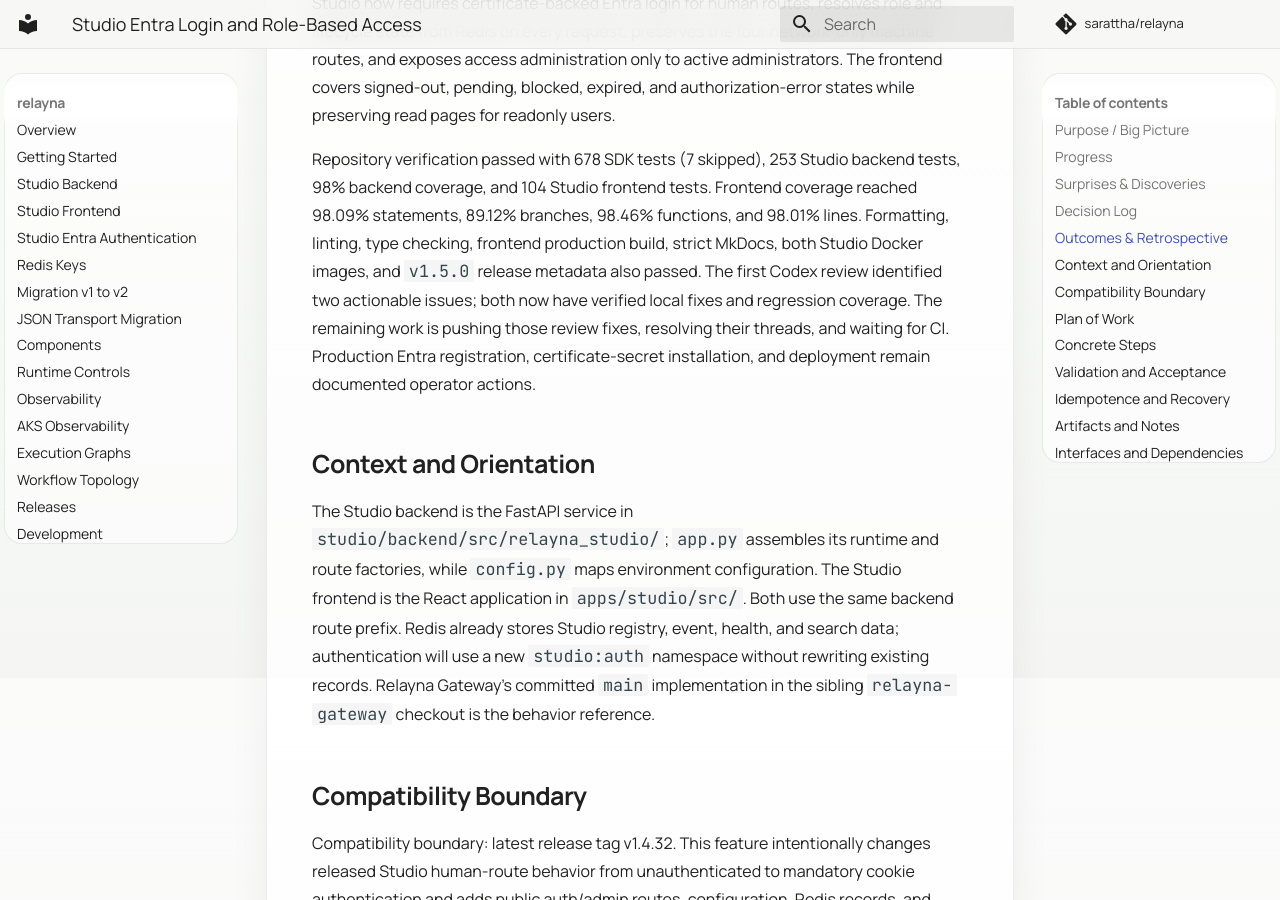
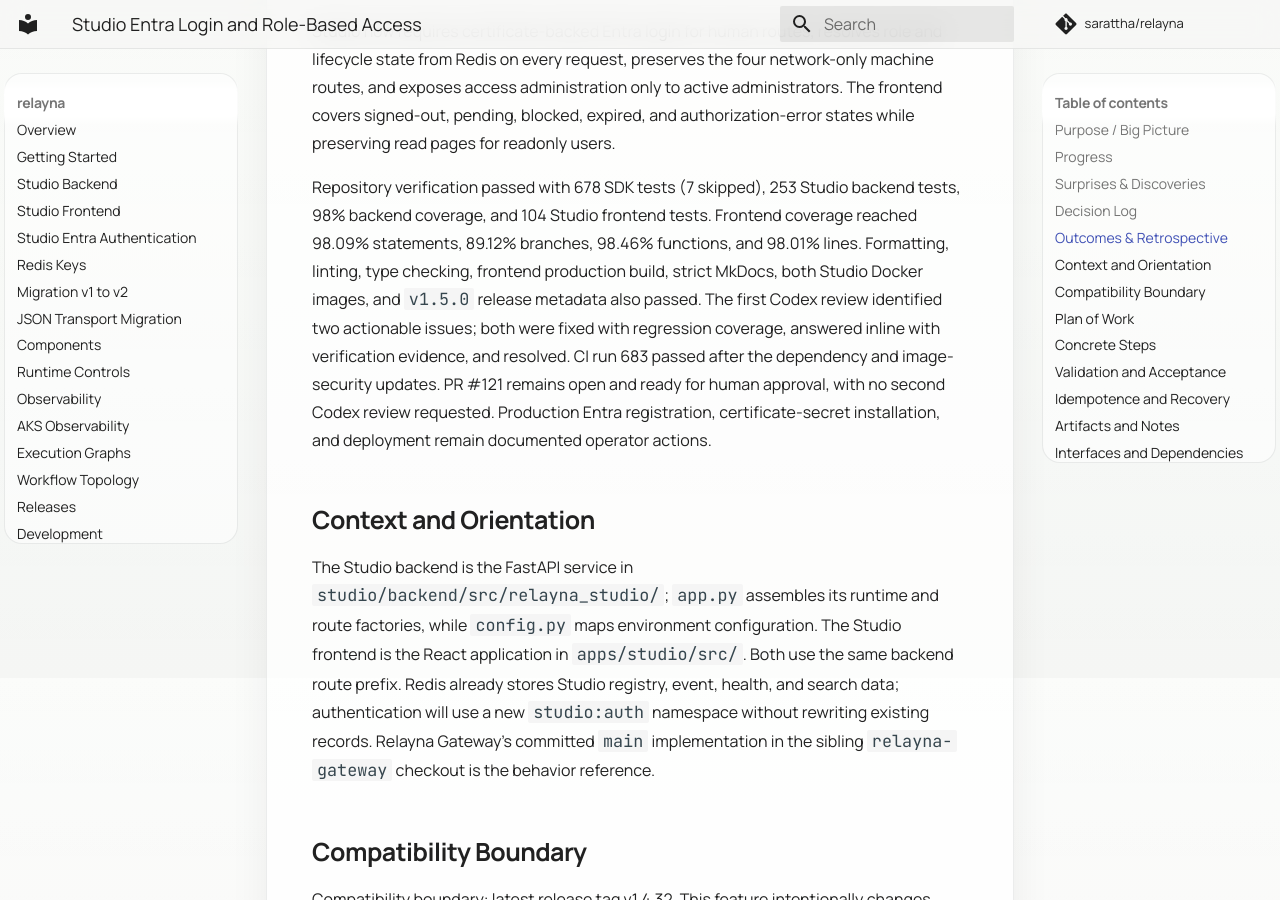
Before and after one commit to sarattha/relayna, an MkDocs documentation site: the page built from docs/execplans/studio-entra-login-rbac.md, in a window 1280 px wide and 900 px high, scrolled down 2922 px. Built offline with MkDocs 1.6.1 and Material for MkDocs 9.7.7, drawn with Linux system fonts in a browser that asks for light colours; comment, search, counter and statistics services are not loaded; some of the changed text lies outside the part shown.

Commit message:
docs: close Studio Entra exec plan

```diff
--- a/docs/execplans/studio-entra-login-rbac.md
+++ b/docs/execplans/studio-entra-login-rbac.md
@@ -26,7 +26,7 @@
 - [x] (2026-08-18 16:55Z) Cleared the first CI run's dependency and backend-image security findings by locking cryptography 50.0.0 and applying current Debian security updates during the runtime image build.
 - [x] (2026-08-18 16:55Z) Opened ready PR #121, posted the single Codex review request, and received its two actionable threads.
 - [x] (2026-08-18 16:58Z) Fixed the active-admin identifier mismatch and local Docker OIDC example with focused regression coverage; the full verification stack passes.
-- [ ] Push the review fixes, reply to and resolve both threads, and leave required checks green.
+- [x] (2026-08-18 17:04Z) Pushed all fixes, replied inline with verification evidence, resolved both first-review threads, and reached green CI in run 683 without requesting another review.
 
 ## Surprises & Discoveries
 
@@ -91,11 +91,12 @@
 coverage reached 98.09% statements, 89.12% branches, 98.46% functions, and
 98.01% lines. Formatting, linting, type checking, frontend production build,
 strict MkDocs, both Studio Docker images, and `v1.5.0` release metadata also
-passed. The first Codex review identified two actionable issues; both now have
-verified local fixes and regression coverage. The remaining work is pushing
-those review fixes, resolving their threads, and waiting for CI. Production
-Entra registration, certificate-secret installation, and deployment remain
-documented operator actions.
+passed. The first Codex review identified two actionable issues; both were
+fixed with regression coverage, answered inline with verification evidence,
+and resolved. CI run 683 passed after the dependency and image-security updates.
+PR #121 remains open and ready for human approval, with no second Codex review
+requested. Production Entra registration, certificate-secret installation, and
+deployment remain documented operator actions.
 
 ## Context and Orientation
 
```
